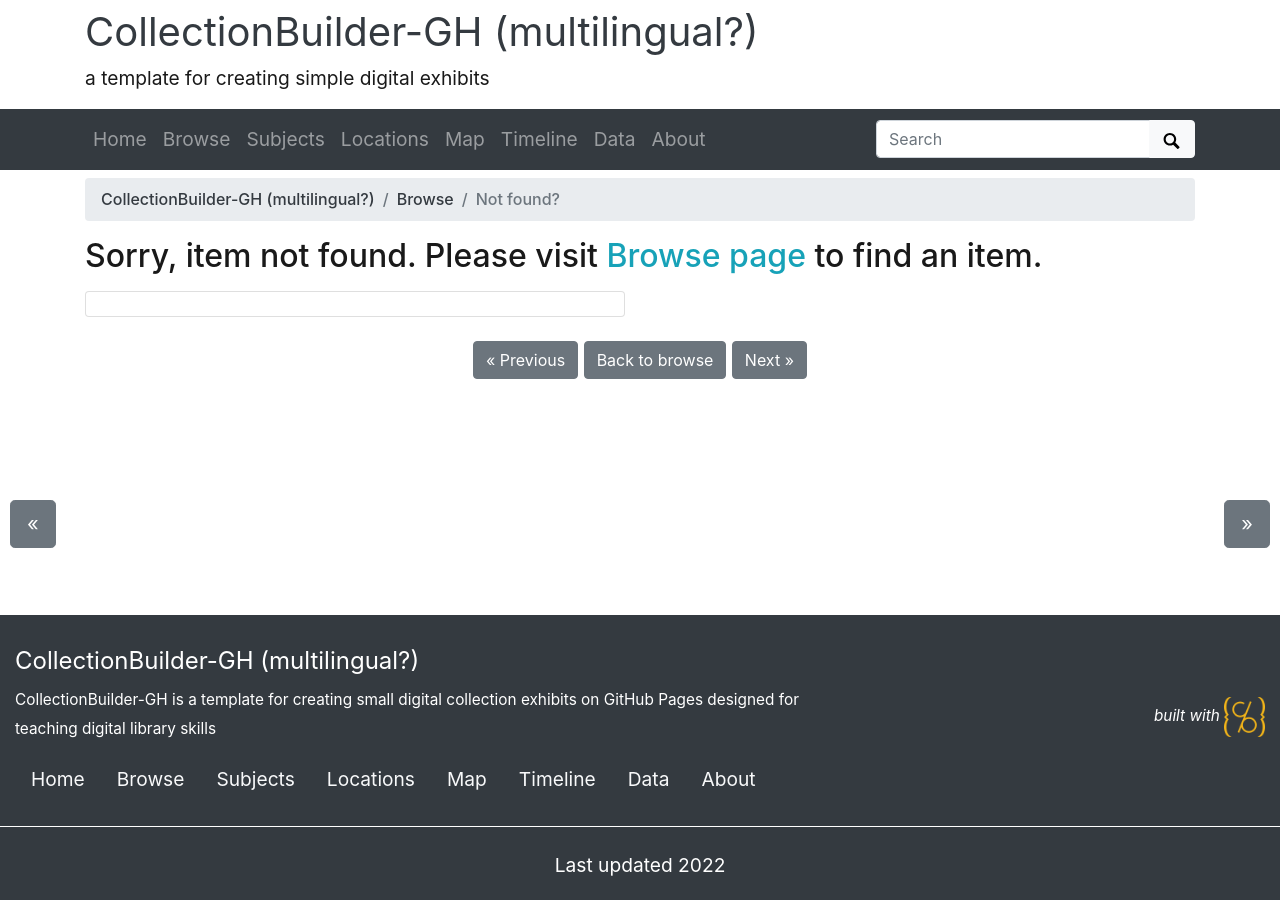
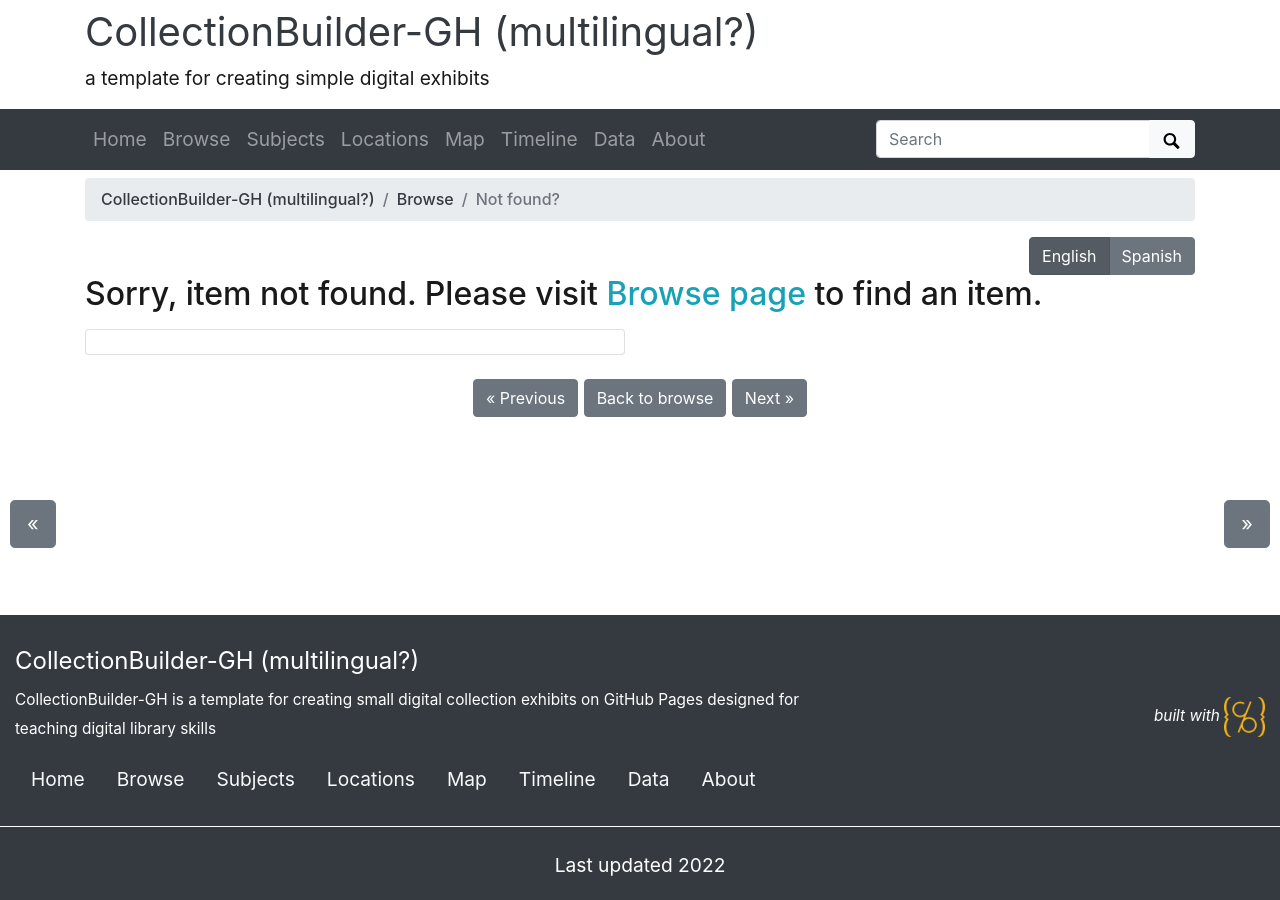
Before and after one commit to owikle/cb-multilingual, a Jekyll site: the page built from pages/item.md, in a window 1280 px wide. Built offline with Jekyll 4.4.1, drawn with Linux system fonts in a browser that asks for light colours.

Commit message:
turn on toggle attempt

```diff
--- a/_includes/js/item-js.html
+++ b/_includes/js/item-js.html
@@ -15,15 +15,16 @@
 
     if (record) {
         /* add item title */
-        var objectTitle = record.title;
-        document.getElementById("bc-title").innerHTML = objectTitle;
-        document.getElementById("item-title").innerHTML = objectTitle;
+        var objectTitleEn = record.title_en;
+        var objectTitleEs = record.title_es;
+        document.getElementById("bc-title").innerHTML = '<span class="english">' + objectTitleEn + '</span><span class="spanish">' + objectTitleEs + '</span>';
+        document.getElementById("item-title").innerHTML = '<span class="english">' + objectTitleEn + '</span><span class="spanish">' + objectTitleEs + '</span>';
         /* add object */
         var format = "" + record.format;
         var objectLink = record.filename;
         var itemImage, itemLink;
         if (format.includes('image')) {
-            itemImage= '<div class="gallery-img" data-src="' + objectLink + '"><img class="img-fluid" src="' + objectLink + '" alt="' + objectTitle + '"><p><small>Click to view full screen</small></p></div>';
+            itemImage= '<div class="gallery-img" data-src="' + objectLink + '"><img class="img-fluid" src="' + objectLink + '" alt="' + objectTitleEn + '"><p><small>Click to view full screen</small></p></div>';
             itemLink= '<a href="' + objectLink + '" target="_blank" class="btn btn-dark" title="Object download">Download Image</a>';
         } else if (format.includes('pdf')) {
             itemImage= '<object data="' + objectLink + '" type="application/pdf" width="100%" height="450px"><p>The PDF is not rendering in your browser. Please use the button below to download the PDF.</p></object>';
--- a/_layouts/item.html
+++ b/_layouts/item.html
@@ -9,6 +9,17 @@
         <li class="breadcrumb-item text-secondary"><a class="text-dark" href="{{ '/browse.html' | relative_url }}">Browse</a></li>
         <li id="bc-title" class="breadcrumb-item active"></li>
     </ul>
+
+    <div class="text-right">
+        <div class="btn-group btn-group-toggle" data-toggle="buttons">
+            <label class="btn btn-secondary active">
+              <input type="radio" name="options" id="option1" autocomplete="off" checked><span id="english" class="current language_button">English</span>
+            </label>
+            <label class="btn btn-secondary">
+              <input type="radio" name="options" id="option2" autocomplete="off"><span id="spanish" class="language_button">Spanish</span>
+            </label>
+        </div>
+    </div>
 
     <h2 id="item-title"></h2>
 
@@ -49,3 +60,14 @@
     </div>
     {% endif %}
 </div>
+
+<script>
+    function changeLang() {
+        var hiddenElements = document.querySelectorAll('.spanish');
+        for (var i = 0; i < hiddenElements.length; i++){
+            hiddenElements[i].style.display = 'none';
+        }
+    }
+    var enBtn = document.getElementById('english');
+    enBtn.addEventListener("click", changeLang);
+</script>
```
Also changed, not shown: other parts of _includes/js/item-js.html (+1 -1 lines).
